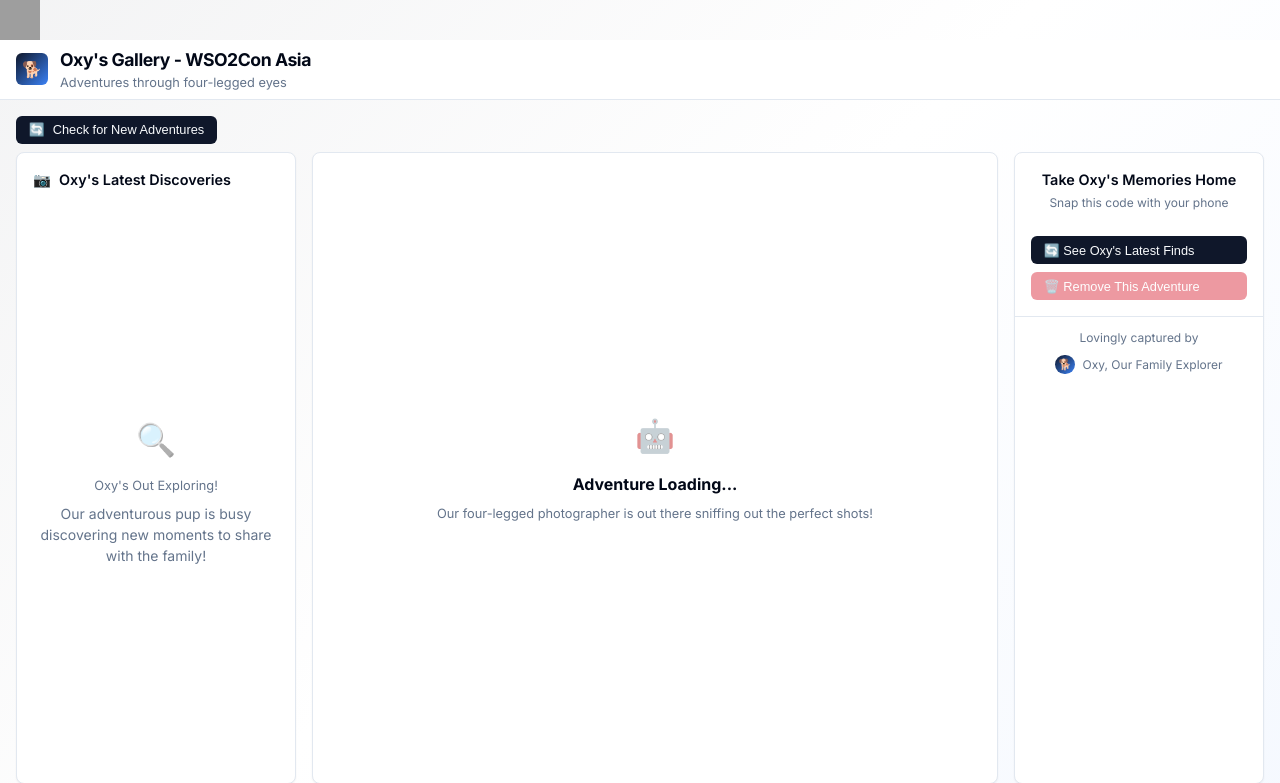
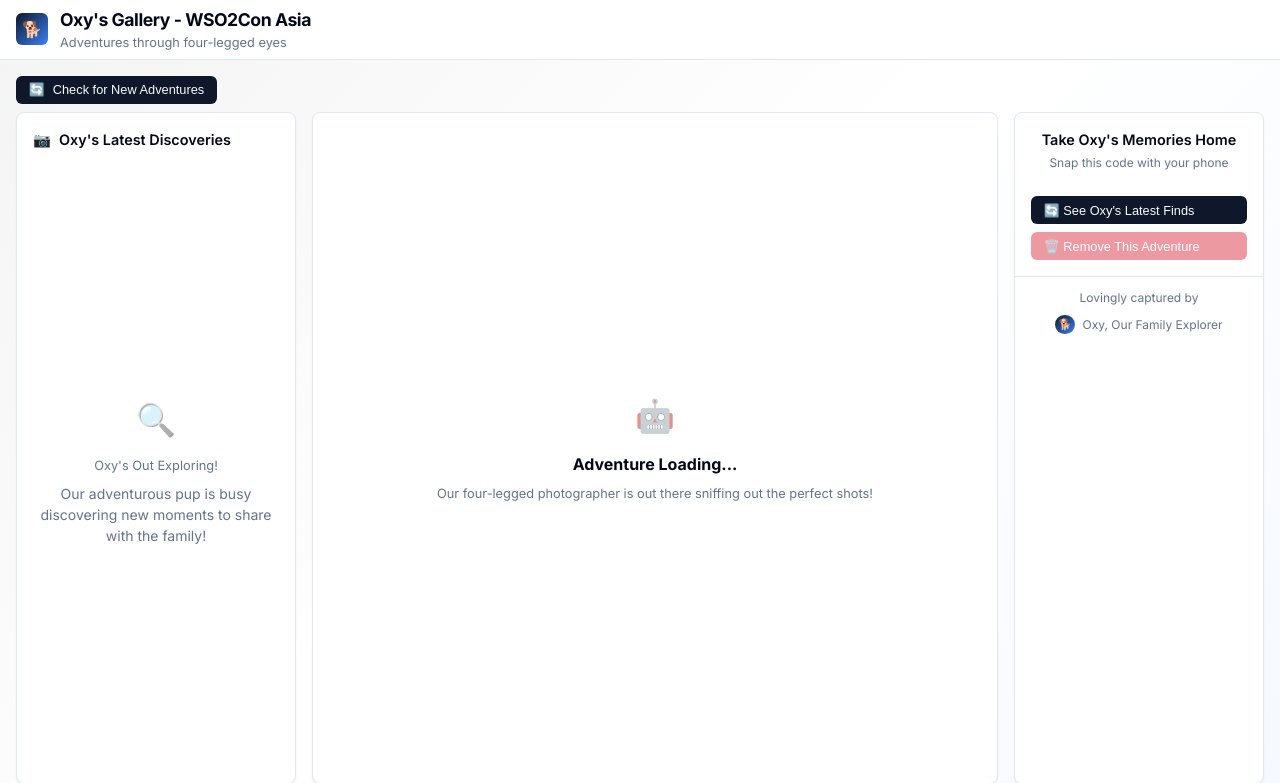
Before and after one commit to rtweera/unitree-gallery-service, a FastAPI app: page /gallery in a window 1280 px wide. Shown: the top 783 px of the page. Run offline with FastAPI, Linux system fonts and the light colour scheme; some libraries are stand-ins or nearby versions; grey boxes are pictures that could not be loaded.

Commit message:
Remove dog icon image from the gallery header

```diff
--- a/templates/gallery.html
+++ b/templates/gallery.html
@@ -4,7 +4,6 @@
     <meta charset="UTF-8">
     <meta name="viewport" content="width=device-width, initial-scale=1.0">
     <title>Oxy's Gallery</title>
-    <img width="40" height="40" src="https://img.icons8.com/office/40/dog.png" alt="dog"/>
     <link href="https://fonts.googleapis.com/css2?family=Inter:wght@300;400;500;600;700&display=swap" rel="stylesheet">
         <style>
         :root {
```
